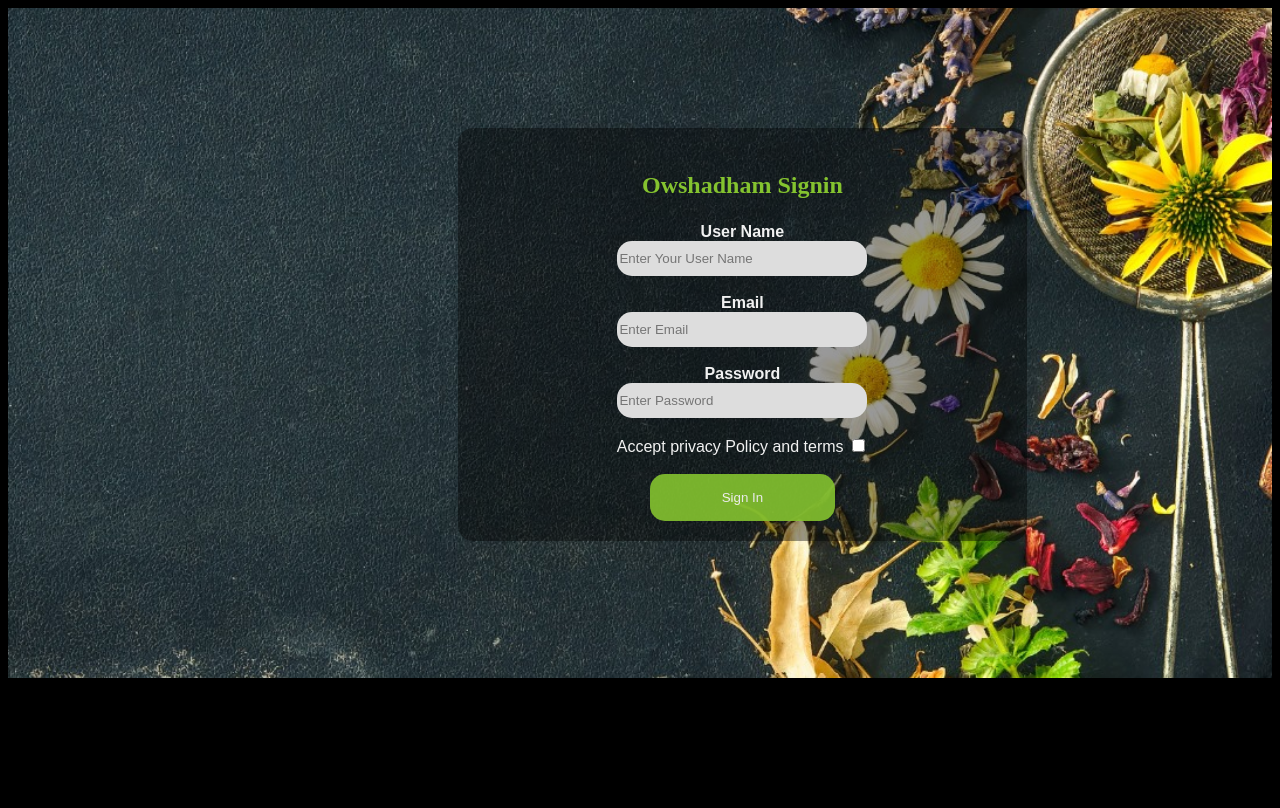
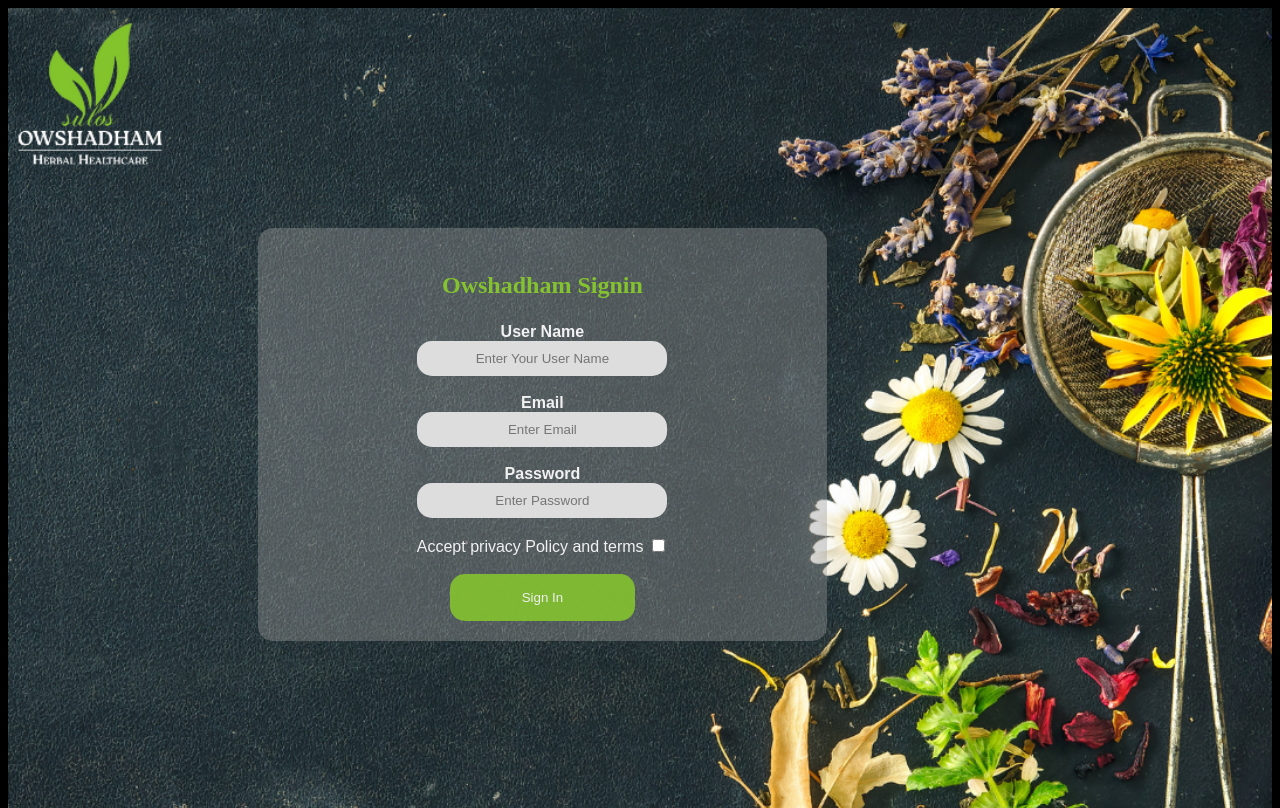
Before and after one commit to FAITE-TECH/Cosmetic-Web, a PHP site: page /Signin.php in a window 1280 px wide. Run offline with PHP 8.4, Linux system fonts and the light colour scheme.

Commit message:
changes done

```diff
--- a/about.css
+++ b/about.css
@@ -19,7 +19,7 @@ body {
 }
 
 header {
-    background-color: #fff;
+    background-color:  #649f96;
     border-bottom: 1px solid #eee;
     padding: 5px 0;
     height: 60px;
--- a/adm.css
+++ b/adm.css
@@ -12,7 +12,7 @@
 }
 
 header {
-    background-color: #fff;
+    background-color:  #f9f9f9;
     border-bottom: 1px solid #eee;
     padding: 5px 0;
     height: 60px;
--- a/signIn.css
+++ b/signIn.css
@@ -7,43 +7,38 @@ body, html {
   box-sizing: border-box;
 }
 
-  body{
-      background-color:black;
+body {
+  background-color: black;
 }
 
-
-  .reg{
-    position:absolute;
+.reg {
+  position: absolute;
   left: 0;
-    margin-top:120px;
-    margin-left:450px;
-    background: rgb(1, 3, 4);
-    background: rgba(0.6, 0.6, 0.6, 0.4);
+  margin-top: 220px;
+  margin-left: 250px;
+  background: rgba(153, 153, 153, 0.4);
   color: #f1f1f1;
   width: 45%;
   padding: 20px;
-    border-radius:15px;
+  border-radius: 15px;
 }
 
-
-
-
 #back {
-
-    background-image: url("Logo/bg.jpg");
-    min-height: 670px;
-    background-position: center;
+  background-image: url("Logo/hi.png");
+  height: 100vh;
   background-repeat: no-repeat;
   background-size: cover;
   position: relative;
-  }
-  #top{
-      font-family:"Times New Roman", Times, serif;
-      color: #84c32f;
-      font-size:24px;
+
 }
 
-  #btn{
+#top {
+  font-family: "Times New Roman", Times, serif;
+  color: #84c32f;
+  font-size: 24px;
+}
+
+#btn {
   background-color: #84c32f;
   color: white;
   padding: 16px 20px;
@@ -51,13 +46,14 @@ body, html {
   cursor: pointer;
   width: 35%;
   opacity: 0.9;
-    border-radius:15px;
+  border-radius: 15px;
 }
-  .wdth{
-      height:35px;
-      width:250px;
+
+.wdth {
+  height: 35px;
+  width: 250px;
   background-color: #ddd;
-      border-style:none;
-      border-radius:15px;
-      alignment-adjust:middle;
+  border: none;
+  border-radius: 15px;
+  text-align: center;
 }
```
Also changed, not shown: styles.css (+6 -2 lines), Logo/hi.png (added). Lines whose indentation alone changed are shown as unchanged.
